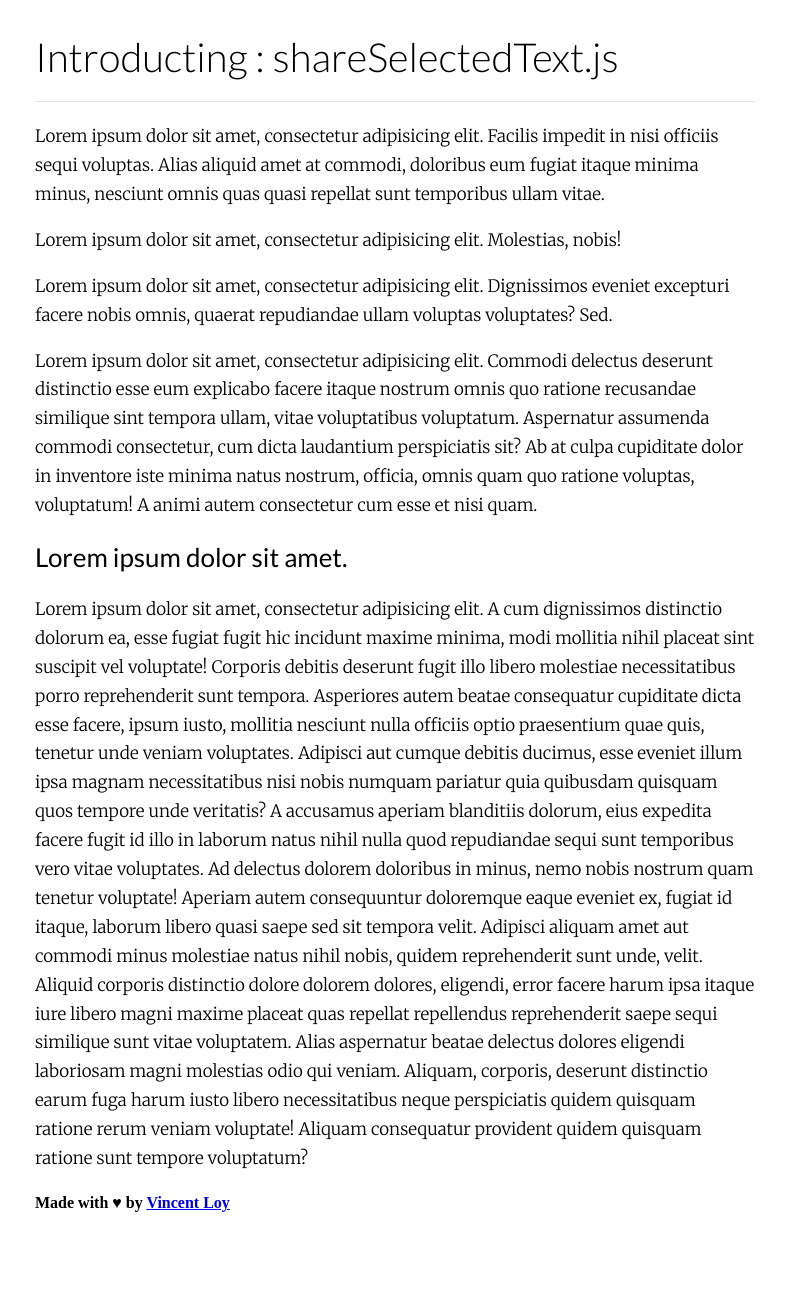
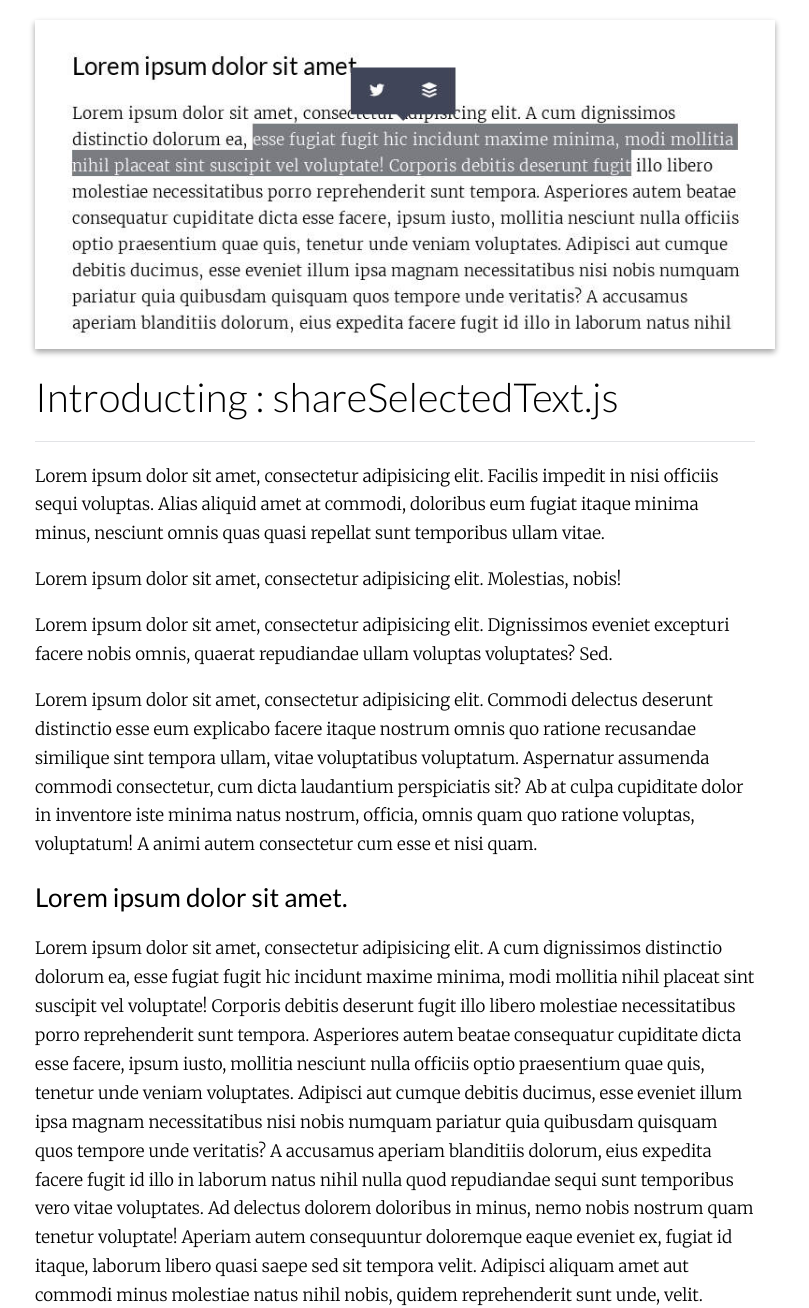
Before and after one commit to VincentLoy/share-selected-text, a website: page index.html in a window 1280 px wide. Shown: the top 1308 px of the page, without its empty margins (245-1054 px from the left). Before the commit the page ends 1233 px from the top, so only its background shows below. Drawn offline with nearby package versions, Linux system fonts and the light colour scheme.

Commit message:
Improve the demo

```diff
--- a/demo/demo.less
+++ b/demo/demo.less
@@ -1,7 +1,13 @@
 @lato: 'Lato', sans-serif;
 @merri: 'Merriweather', serif;
-@color-blog-blue: #404658;
+@color-blue: #404658;
 @color-white: white;
+@spacing: 10px;
+
+body, html {
+  padding: 0;
+  margin: 0;
+}
 
 .container {
   width: 720px;
@@ -9,6 +15,19 @@
 }
 
 article {
+  header {
+    img {
+      width: 100%;
+      margin: (@spacing * 2) 0;
+      padding: @spacing;
+      box-shadow: 0 3px 6px rgba(0,0,0,0.16), 0 3px 6px rgba(0,0,0,0.23);
+      transition: all 0.3s cubic-bezier(.25,.8,.25,1);
+
+      &:hover {
+        box-shadow: 0 14px 28px rgba(0,0,0,0.25), 0 10px 10px rgba(0,0,0,0.22);
+      }
+    }
+  }
 
   h1 {
     font-family: @lato;
@@ -16,7 +35,8 @@
     font-size: 40px;
     padding-bottom: 20px;
     margin-bottom: 20px;
-    border-bottom: 1px solid fade(@color-blog-blue, 15%);
+    margin-top: 0;
+    border-bottom: 1px solid fade(@color-blue, 15%);
   }
 
   h2 {
@@ -32,3 +52,8 @@
     font-weight: 300;
   }
 }
+
+footer {
+  text-align: center;
+  font-family: @lato;
+}
--- a/index.html
+++ b/index.html
@@ -16,11 +16,12 @@
 
 <body>
 <main class="container">
-        <article>
+        <article class="demo-article">
             <header>
+                <img src="demo/sst.jpg" alt="share selected text javascript plugin - shareSelectedText.js">
                 <h1>Introducting : shareSelectedText.js</h1>
             </header>
-            <section class="demo-article">
+            <section>
                 <p>
                     Lorem ipsum dolor sit amet, consectetur adipisicing elit. Facilis impedit in nisi officiis sequi
                     voluptas. Alias aliquid amet at commodi, doloribus eum fugiat itaque minima minus, nesciunt omnis
@@ -64,7 +65,7 @@
 </main>
 <footer>
     <div class="container">
-        <h4 class="text-center">Made with &hearts; by <a href="http://vincent-loy.fr">Vincent Loy</a></h4>
+        <h4>Made with &hearts; by <a href="http://vincent-loy.fr">Vincent Loy</a></h4>
     </div>
 </footer>
 
```
Also changed, not shown: demo/demo.min.css, demo/sst.jpg (added).
